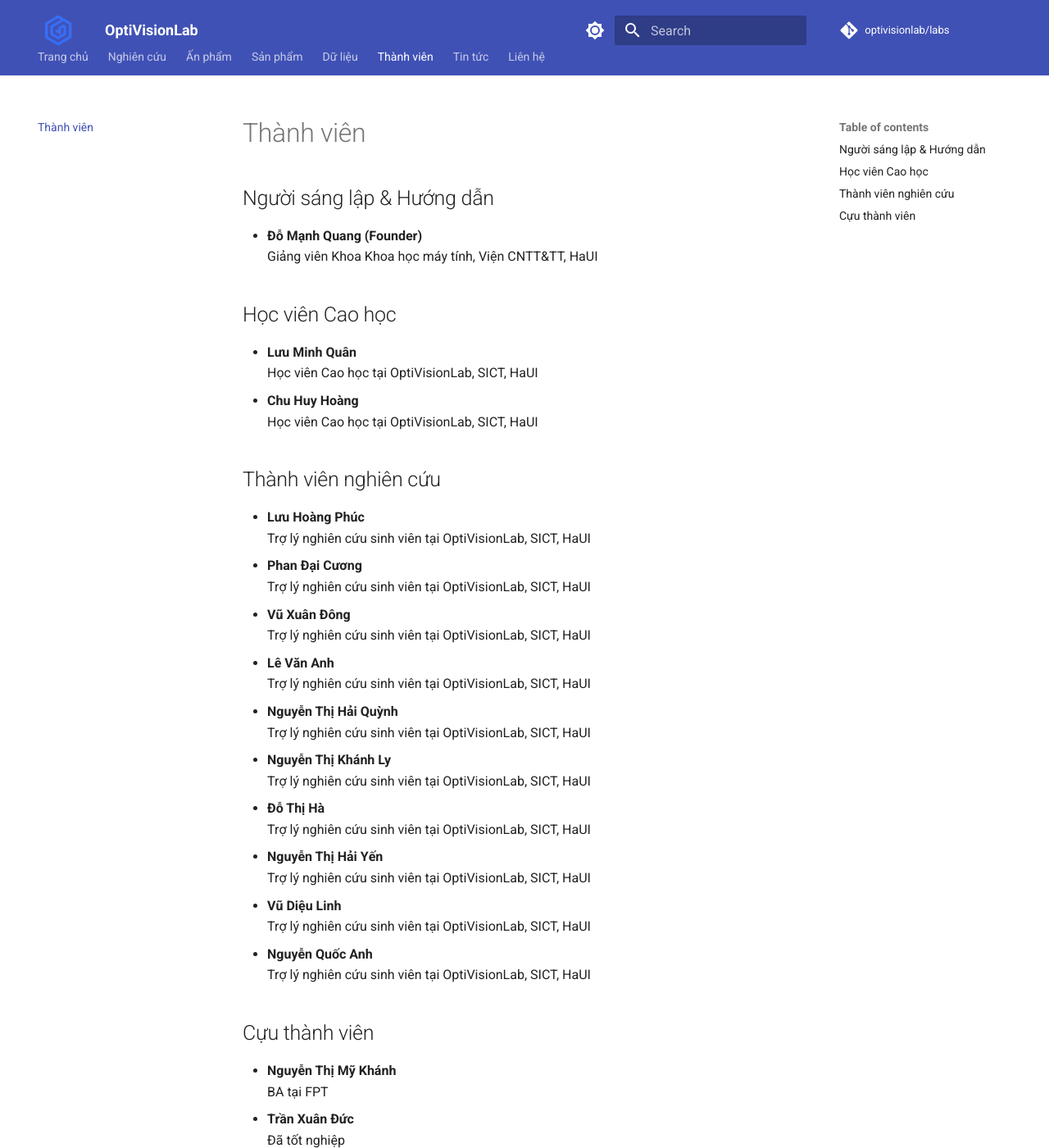
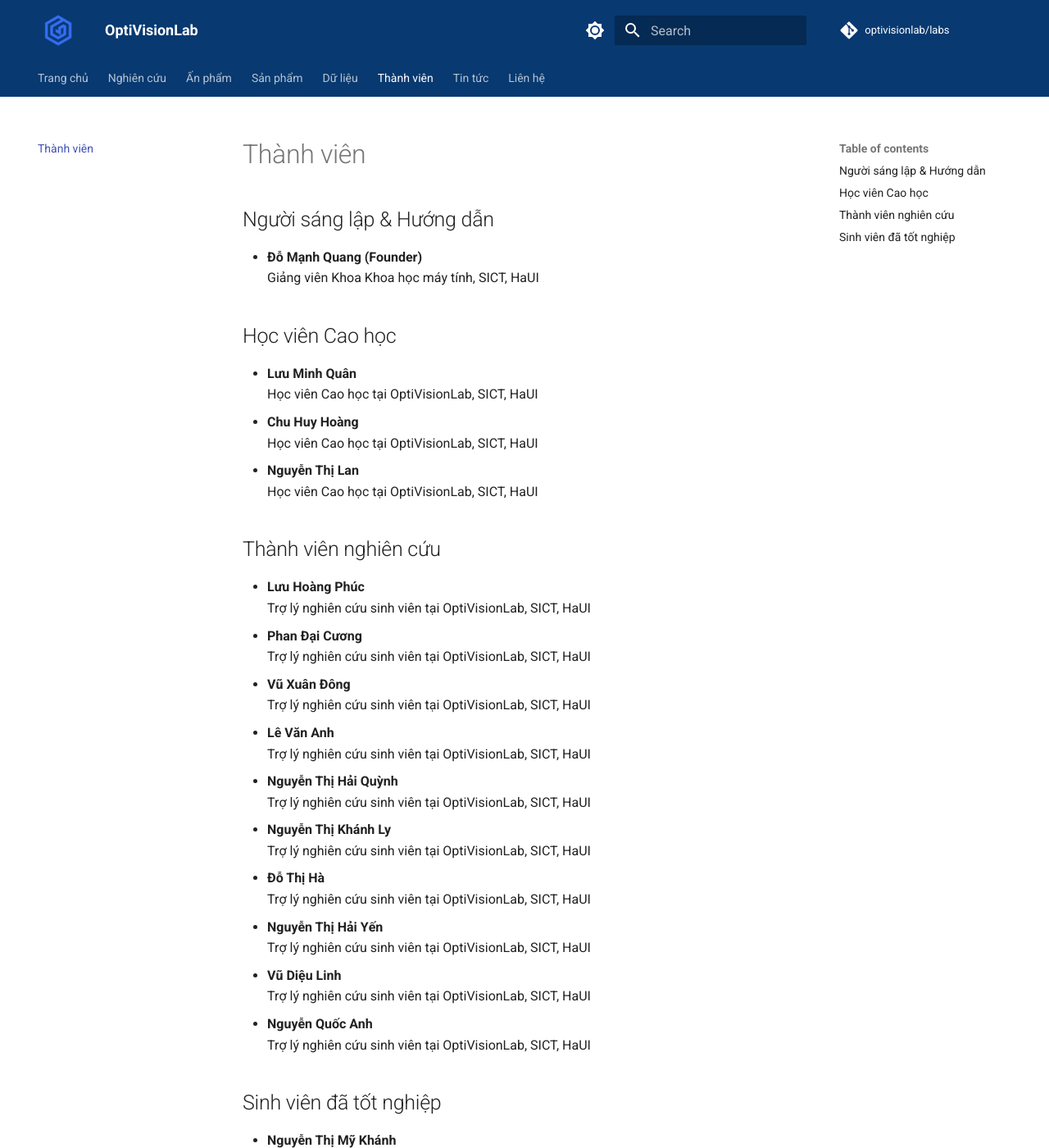
Before and after one commit to optivisionlab/labs, an MkDocs documentation site: the page built from docs/people.md, in a window 1280 px wide and 1400 px high. Shown: the whole window at 82% size. Built offline with MkDocs 1.6.1 and Material for MkDocs 9.7.7, drawn with Linux system fonts in a browser that asks for light colours; comment, search, counter and statistics services are not loaded; some of the changed text lies outside the part shown.

Commit message:
update image preview

```diff
--- a/docs/assets/custom.css
+++ b/docs/assets/custom.css
@@ -10,9 +10,15 @@
   margin-right: 0.2rem; /* Giảm khoảng cách bên phải */
 }
 
-/* Giảm chiều cao của header */
+/* Giảm chiều cao của header và đổi màu nền */
 .md-header {
-  height: 2.2rem; /* Bạn có thể điều chỉnh giá trị này */
+  height: 3.5rem; /* Bạn có thể điều chỉnh giá trị này */
+  background-color: #083970;
+}
+
+/* Đổi màu nền của thanh menu */
+.md-tabs {
+  background-color: #083970;
 }
 
 /* Căn giữa copyright trong footer */
--- a/docs/people.md
+++ b/docs/people.md
@@ -3,13 +3,15 @@
 ## Người sáng lập & Hướng dẫn
 
 - **Đỗ Mạnh Quang (Founder)**
-  Giảng viên Khoa Khoa học máy tính, Viện CNTT&TT, HaUI
+  Giảng viên Khoa Khoa học máy tính, SICT, HaUI
 
 ## Học viên Cao học
 
 - **Lưu Minh Quân**
   Học viên Cao học tại OptiVisionLab, SICT, HaUI
 - **Chu Huy Hoàng**
+  Học viên Cao học tại OptiVisionLab, SICT, HaUI
+- **Nguyễn Thị Lan**
   Học viên Cao học tại OptiVisionLab, SICT, HaUI
 
 ## Thành viên nghiên cứu
@@ -35,14 +37,12 @@
 - **Nguyễn Quốc Anh**
   Trợ lý nghiên cứu sinh viên tại OptiVisionLab, SICT, HaUI
 
-## Cựu thành viên
+## Sinh viên đã tốt nghiệp
 
 - **Nguyễn Thị Mỹ Khánh**
   BA tại FPT
 - **Trần Xuân Đức**
   Đã tốt nghiệp
-- **Nguyễn Thị Lan**
-  PQA tại NTQ Solution JSC
 - **Nguyễn Hồng Quân**
   Kỹ sư An ninh Ứng dụng tại Techcombank
 - **Nguyễn Thanh Long**
--- a/mkdocs.yml
+++ b/mkdocs.yml
@@ -1,5 +1,6 @@
 site_name: OptiVisionLab
 site_url: https://optivisionlab.github.io/labs/
+site_description: Trang chủ của OptiVisionLab, nơi chia sẻ các nghiên cứu, sản phẩm và kiến thức về Thị giác máy tính và Học máy.
 repo_url: https://github.com/optivisionlab/labs
 repo_name: optivisionlab/labs
 
@@ -17,6 +18,14 @@ extra_css:
 
 theme:
   name: material
+  features:
+    - content.code.copy
+    - navigation.tabs
+    - navigation.sections
+    - navigation.top
+    - search.suggest
+    - search.highlight
+    - header.autohide
   favicon: assets/logo.png
   custom_dir: overrides
   logo: assets/logo.png
@@ -30,13 +39,6 @@ theme:
       toggle:
         icon: material/brightness-4
         name: Switch to light mode
-  features:
-    - navigation.tabs
-    - navigation.sections
-    - navigation.top
-    - search.suggest
-    - search.highlight
-    - content.code.copy
 
 nav:
   - Trang chủ: index.md
```
Also changed, not shown: 1 other file.
